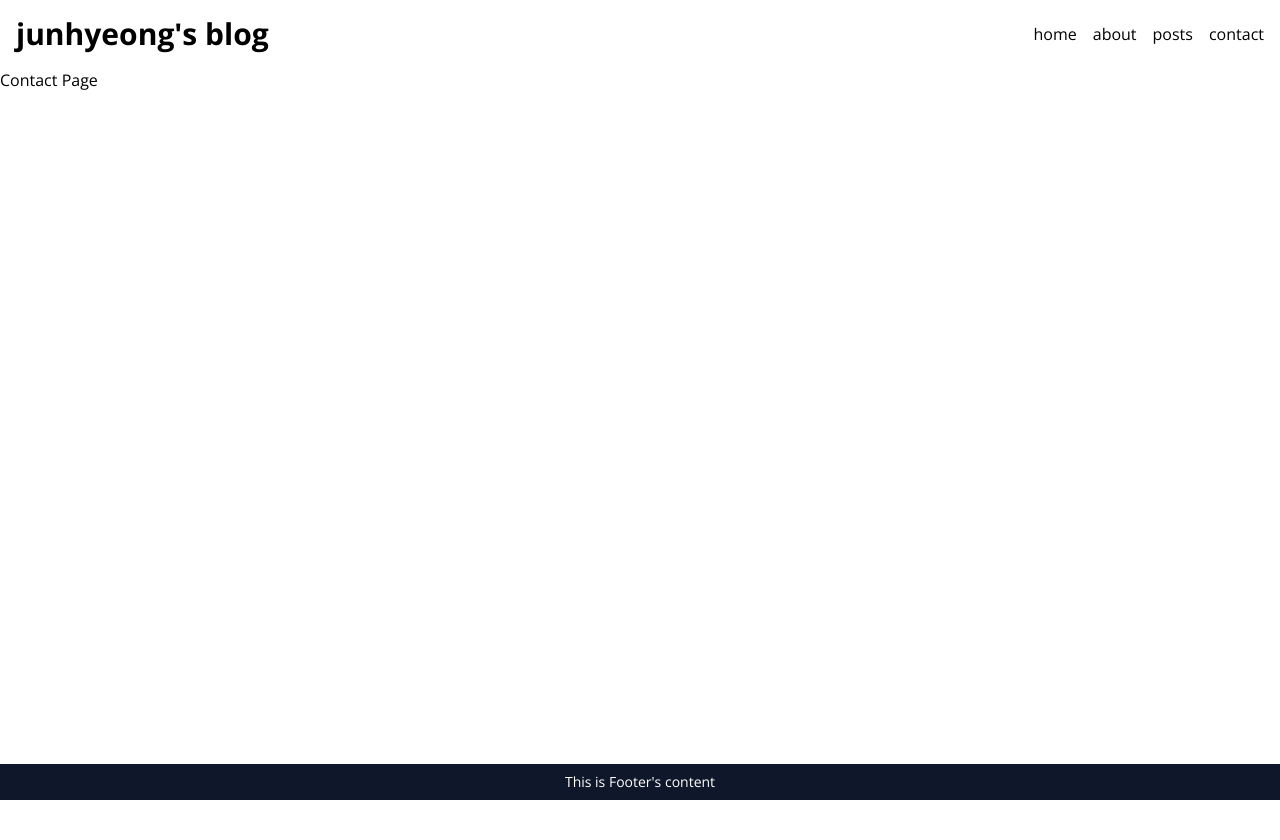
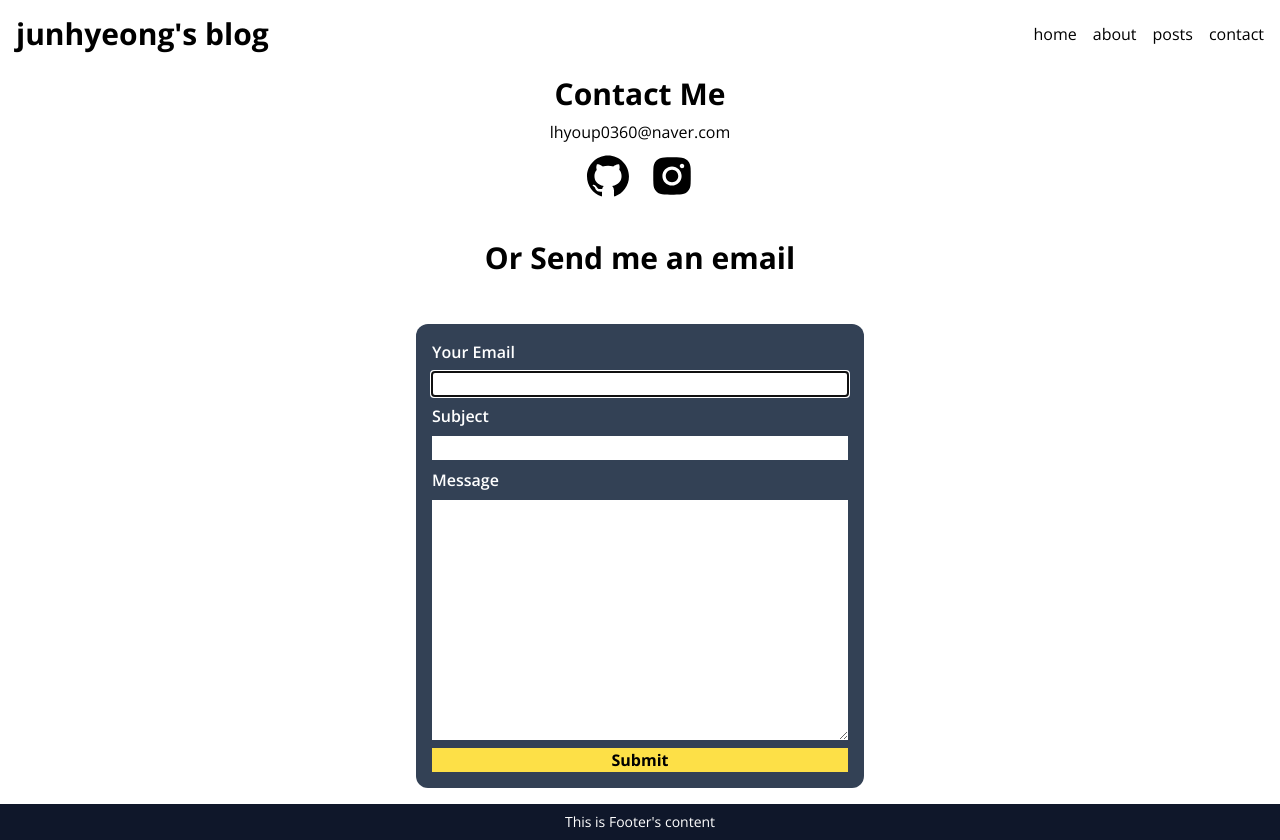
Before and after one commit to JunHyeongLee92/nextBlog, a Next.js app: page /contact in a window 1280 px wide. Before the commit the page ends 800 px from the top, so only its background shows below. Built offline with nearby package versions, Linux system fonts and the light colour scheme.

Commit message:
Add nodeMailer

```diff
--- a/package.json
+++ b/package.json
@@ -15,6 +15,7 @@
     "eslint": "8.39.0",
     "eslint-config-next": "13.3.1",
     "next": "13.3.1",
+    "nodemailer": "^6.9.1",
     "react": "18.2.0",
     "react-dom": "18.2.0",
     "react-icons": "^4.8.0",
@@ -22,10 +23,12 @@
     "react-multi-carousel": "^2.8.3",
     "react-syntax-highlighter": "^15.5.0",
     "remark-gfm": "^3.0.1",
-    "typescript": "5.0.4"
+    "typescript": "5.0.4",
+    "yup": "^1.1.1"
   },
   "devDependencies": {
     "@tailwindcss/typography": "^0.5.9",
+    "@types/nodemailer": "^6.4.7",
     "@types/react-syntax-highlighter": "^15.5.6",
     "autoprefixer": "^10.4.14",
     "postcss": "^8.4.23",
--- a/src/app/about/page.tsx
+++ b/src/app/about/page.tsx
@@ -1,5 +1,29 @@
+import Hero from "@/components/Hero";
+
+const TITLE_CLASS = "text-2xl text-gray-800 text-bold my-2";
+
 export default function AboutPage() {
-    return (
-        <p>about Page</p>
-    )
+  return (
+    <>
+      <Hero />
+      <section className="p-8 m-8 text-center bg-gray-100 shadow-lg">
+        <h2 className={TITLE_CLASS}>Who Am I?</h2>
+        <p>
+          개발을 사랑하는 풀스택 개발자 <br />
+          사람과 디자인을 담는 웹앱을 만들고 있음
+        </p>
+        <h2 className={TITLE_CLASS}>Career</h2>
+        <p>
+          LG전자 (-Now) <br />
+          스타트업 (-2018)
+        </p>
+        <h2 className={TITLE_CLASS}>Skills</h2>
+        <p>
+          React, React Native, Node <br />
+          Git, Notion, Slack <br />
+          VS Code, MongoDB, SQLite
+        </p>
+      </section>
+    </>
+  );
 }
--- /dev/null
+++ b/src/app/api/contact/route.ts
@@ -0,0 +1,34 @@
+import { sendEmail } from "@/service/email";
+import * as yup from "yup";
+
+const bodySchema = yup.object().shape({
+  from: yup.string().email().required(),
+  subject: yup.string().required(),
+  message: yup.string().required(),
+});
+
+export async function POST(req: Request) {
+  const body = await req.json();
+
+  if (!bodySchema.isValidSync(body)) {
+    return new Response(JSON.stringify({ message: "메일 전송에 실패함" }), {
+      status: 400,
+    });
+  }
+
+  const { from, subject, message } = body;
+
+  return sendEmail(body)
+    .then(
+      () =>
+        new Response(JSON.stringify({ message: "메일을 성공적으로 보냈음" }), {
+          status: 200,
+        })
+    )
+    .catch((error) => {
+      console.log(error);
+      new Response(JSON.stringify({ message: "메일 전송에 실패함" }), {
+        status: 500,
+      });
+    });
+}
--- a/src/app/contact/page.tsx
+++ b/src/app/contact/page.tsx
@@ -1,5 +1,31 @@
+import ContactForm from "@/components/ContactForm";
+import { AiFillGithub, AiFillInstagram } from "react-icons/ai";
+
+const LINKS = [
+  { icon: <AiFillGithub />, url: "https://github.com/JunHyeongLee92/" },
+  { icon: <AiFillInstagram />, url: "https://www.instagram.com/2junehyung/" },
+];
+
 export default function ContactPage() {
-    return (
-        <p>Contact Page</p>
-    )
+  return (
+    <section className="flex flex-col items-center">
+      <h2 className="my-2 text-3xl font-bold">Contact Me</h2>
+      <p>lhyoup0360@naver.com</p>
+      <ul className="flex gap-4 my-2">
+        {LINKS.map((link, index) => (
+          <a
+            className="text-5xl hover:text-yellow-400"
+            key={index}
+            href={link.url}
+            target="_blank"
+            rel="noreferrer"
+          >
+            {link.icon}
+          </a>
+        ))}
+      </ul>
+      <h2 className="my-8 text-3xl font-bold">Or Send me an email</h2>
+      <ContactForm />
+    </section>
+  );
 }
--- /dev/null
+++ b/src/components/Banner.tsx
@@ -0,0 +1,22 @@
+export type BannerData = {
+  message: string;
+  state: "success" | "error";
+};
+
+export default function Banner({
+  banner: { message, state },
+}: {
+  banner: BannerData;
+}) {
+  const isSuccess = state === "success";
+  const icon = isSuccess ? "✅" : "🚫";
+  return (
+    <p
+      className={`p-2 rounded-xl w-full text-center  ${
+        isSuccess ? "bg-green-300" : "bg-red-300"
+      }`}
+    >
+      {`${icon} ${message}`}
+    </p>
+  );
+}
--- /dev/null
+++ b/src/components/ContactForm.tsx
@@ -0,0 +1,105 @@
+"use client";
+
+import { ChangeEvent, FormEvent, useState } from "react";
+import Banner, { BannerData } from "./Banner";
+import { sendContactEmail } from "@/service/contact";
+
+type Form = {
+  from: string;
+  subject: string;
+  message: string;
+};
+
+const DEFAULT_DATA = {
+  from: "",
+  subject: "",
+  message: "",
+};
+
+export default function ContactForm() {
+  const [form, setForm] = useState<Form>(DEFAULT_DATA);
+
+  const [banner, setBanner] = useState<BannerData | null>(null);
+
+  const onChange = (e: ChangeEvent<HTMLInputElement | HTMLTextAreaElement>) => {
+    const { name, value } = e.target;
+    setForm((prev) => ({ ...prev, [name]: value }));
+  };
+
+  const onSubmit = (e: FormEvent<HTMLFormElement>) => {
+    e.preventDefault();
+
+    sendContactEmail(form)
+      .then(() => {
+        setBanner({
+          message: "메일을 성공적으로 보냈습니다.",
+          state: "success",
+        });
+
+        setForm(DEFAULT_DATA);
+      })
+      .catch(() => {
+        setBanner({
+          message: "메일전송에 실패했습니다. 다시 시도해 주세요",
+          state: "error",
+        });
+      })
+      .finally(() => {
+        setTimeout(() => {
+          setBanner(null);
+        }, 3000);
+      });
+  };
+
+  //사이즈에 제한을 주는 로직을 각각 개발적인 컴포넌트마다 가지고 있는것은 좋지 않기 때문에 사용하는 곳에서 조절하는 로직을 갖게 한다.
+  return (
+    <section className="w-full max-w-md">
+      {banner && <Banner banner={banner} />}
+      <form
+        onSubmit={onSubmit}
+        className="flex flex-col w-full gap-2 p-4 my-4 text-white bg-slate-700 rounded-xl"
+      >
+        <label htmlFor="from" className="font-semibold">
+          Your Email
+        </label>
+        <input
+          type="email"
+          id="from"
+          name="from"
+          required
+          autoFocus
+          value={form.from}
+          onChange={onChange}
+          className="text-black"
+        />
+        <label htmlFor="subject" className="font-semibold">
+          Subject
+        </label>
+        <input
+          type="text"
+          id="subject"
+          name="subject"
+          required
+          value={form.subject}
+          onChange={onChange}
+          className="text-black"
+        />
+        <label htmlFor="message" className="font-semibold">
+          Message
+        </label>
+        <textarea
+          rows={10}
+          id="message"
+          name="message"
+          required
+          value={form.message}
+          onChange={onChange}
+          className="text-black"
+        />
+        <button className="font-bold text-black bg-yellow-300 hover:bg-yellow-400">
+          Submit
+        </button>
+      </form>
+    </section>
+  );
+}
--- /dev/null
+++ b/src/service/contact.ts
@@ -0,0 +1,19 @@
+import { EmailData } from "./email";
+
+export async function sendContactEmail(email: EmailData) {
+  const response = await fetch("/api/contact", {
+    method: "POST",
+    body: JSON.stringify(email),
+    headers: {
+      "Content-Type": "application/json",
+    },
+  });
+
+  const data = await response.json();
+
+  if (!response.ok) {
+    throw new Error(data.message || "서버 요청에 실패함 🥲");
+  }
+
+  return data;
+}
--- /dev/null
+++ b/src/service/email.ts
@@ -0,0 +1,32 @@
+import nodemailer from "nodemailer";
+export type EmailData = {
+  from: string;
+  subject: string;
+  message: string;
+};
+
+const transporter = nodemailer.createTransport({
+  host: "smtp.gmail.com",
+  port: 465,
+  secure: true, // true for 465, false for other ports
+  auth: {
+    user: process.env.AUTH_USER, // generated ethereal user
+    pass: process.env.AUTH_PASS, // generated ethereal password
+  },
+});
+
+export async function sendEmail({ subject, from, message }: EmailData) {
+  const mailData = {
+    to: process.env.AUTH_USER,
+    subject: `[BLOG] ${subject}`,
+    from,
+    html: `
+        <h1>${subject}</h1>
+        <div>${message}</div>
+        <br/>
+        <p>보낸사람: ${from}</p>
+        `,
+  };
+
+  return transporter.sendMail(mailData);
+}
```
Also changed, not shown: 2 other files (tests, documents, lock files or other folders).
